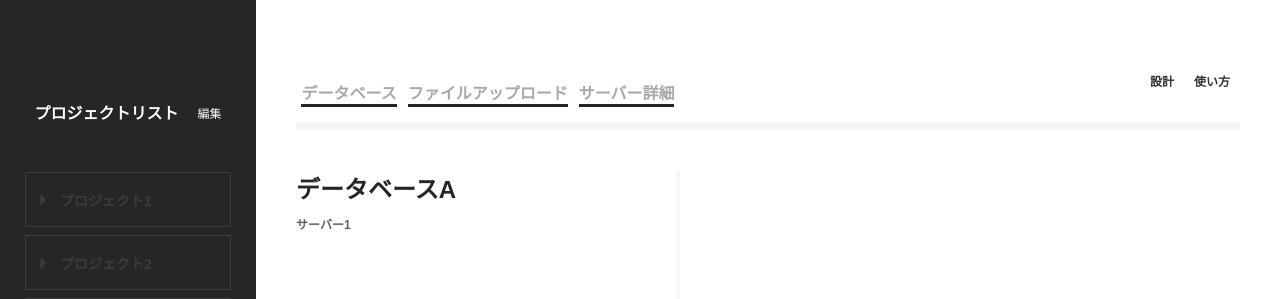
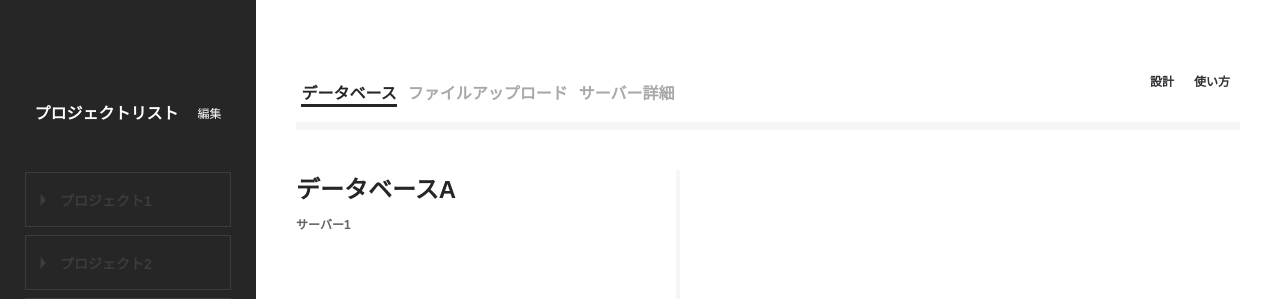
Before and after one commit to ChillShock-feat/easable-app, a PHP site: page / in a window 1280 px wide. Shown: the top 299 px of the page. Run offline with PHP 8.4, Linux system fonts and the light colour scheme.

Commit message:
タブ切り替え途中

```diff
--- a/css/index.css
+++ b/css/index.css
@@ -539,7 +539,7 @@ body {
   cursor: pointer;
   padding-top: 10px;
   margin-bottom: 15px;
-  border-bottom: solid 3px #262626;
+  border-bottom: solid 3px #26262600;
 }
 
 .database__navarea__nav__active {
@@ -567,6 +567,7 @@ body {
 
 .database__content {
   width: 30vw;
+  display: none;
   border-right: solid 4px #2626260A;
 }
 
--- a/index.html
+++ b/index.html
@@ -96,9 +96,9 @@
         <div class="database">
             <section class="database__navarea">
                 <section class="database__navarea__nav">
-                    <div class="database__navarea__nav__link">データベース</div>
-                    <div class="database__navarea__nav__link">ファイルアップロード</div>
-                    <div class="database__navarea__nav__link">サーバー詳細</div>
+                    <div class="database__navarea__nav__link change-content">データベース</div>
+                    <div class="database__navarea__nav__link change-content">ファイルアップロード</div>
+                    <div class="database__navarea__nav__link change-content">サーバー詳細</div>
                 </section>
                 <section class="database__navarea__subnav">
                     <div class="database__navarea__subnav__link">設計</div>
@@ -106,7 +106,7 @@
                 </section>
             </section>
             <div class="database__border-x"></div>
-            <section class="database__content">
+            <section class="database__content show-content">
                 <h1>データベースA</h1>
                 <p class="database__content__servername">サーバー1</p>
                 <div class="database__content__table">
@@ -124,6 +124,12 @@
                     </div>
                 </div>
             </section>
+            <section class="database__content show-content">
+                <h2>ファイルアップロード</h2>
+            </section>
+            <section class="database__content show-content">
+                <h2>サーバー詳細</h2>
+            </section>
         </div>
     </div>
 <script src="js/index.js"></script>
--- a/js/index.js
+++ b/js/index.js
@@ -1,6 +1,8 @@
 'use strict';
 {
     window.onload = () =>{
+
+        // navToggle
         let toggleBtn = document.getElementsByClassName('nav-toggle');
         let showList = document.getElementsByClassName('show-list');
         let rotateTriangle = document.getElementsByClassName('rotate-triangle');
@@ -20,5 +22,31 @@
                 }
             }
         }
+
+
+        // navClickActive
+        let contentBtn = document.getElementsByClassName('change-content');
+        let showContent = document.getElementsByClassName('show-content');
+
+        for (let i = 0; i < contentBtn.length; i++) {
+            let element = contentBtn[i];
+            contentBtn[0].classList.add('database__navarea__nav__active');
+            showContent[0].style.display = 'block';
+
+            // function contentDelete(){
+            //     contentBtn[i].classList.remove('database__navarea__nav__active');
+            //     showContent[i].style.display = 'none';
+            //     console.log(contentBtn[i], showContent[i])
+            // }
+
+            contentBtn[i].classList.remove('database__navarea__nav__active');
+            showContent[i].style.display = 'none';
+            console.log(contentBtn[i], showContent[i]);
+
+            contentBtn[i].onclick = () =>{
+                contentBtn[i].classList.add('database__navarea__nav__active');
+                showContent[i].style.display = 'block';
+            }
+        }
     }
 }
--- a/src/sass/index.scss
+++ b/src/sass/index.scss
@@ -23,7 +23,7 @@
                 cursor: pointer;
                 padding-top: 10px;
                 margin-bottom: 15px;
-                border-bottom: solid 3px #262626;
+                border-bottom: solid 3px #26262600;
             }
             &__active{
                 color: $contentFontColor;
@@ -48,6 +48,7 @@
     }
     &__content{
         width: 30vw;
+        display: none;
         border-right: solid 4px #2626260A;
         h1{
             color: $contentFontColor;
```
